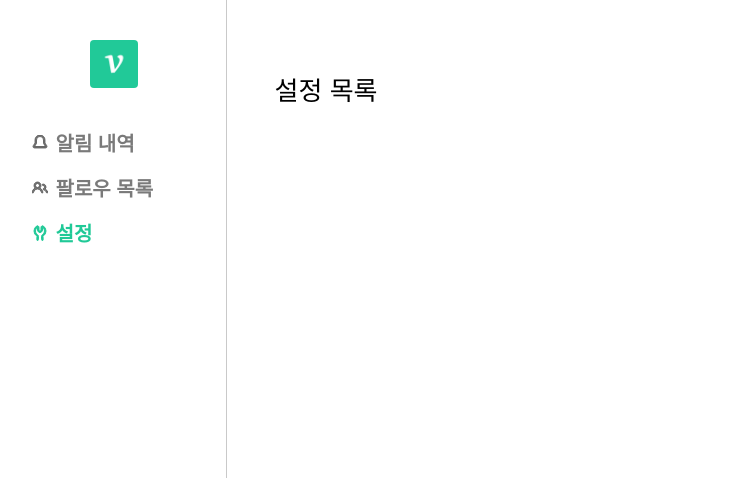
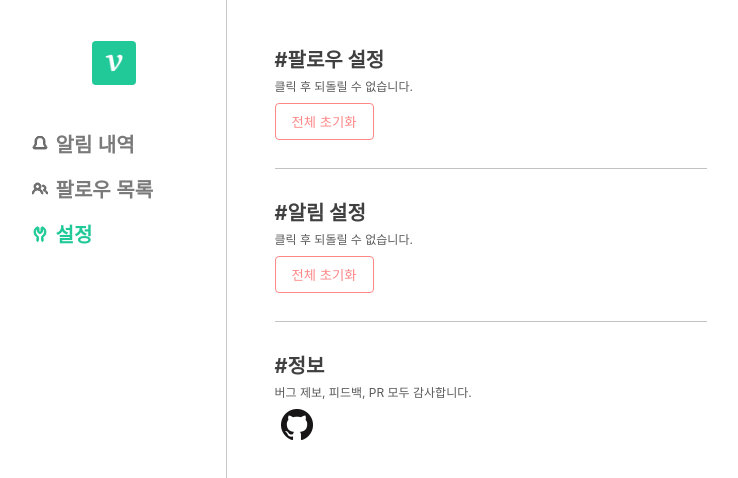
Before and after one commit to kyechan99/velog-extension, a React (Create React App) app: page / in a window 1280 px wide. Both pictures are taken after a click on the button "설정". Shown: the top 478 px of the page, without its empty margins (262-1000 px from the left). Built offline with nearby package versions, Linux system fonts and the light colour scheme; no server answers.

Commit message:
추가 : 설정 창

```diff
--- a/src/App.scss
+++ b/src/App.scss
@@ -16,11 +16,17 @@
   width: 12rem;
   padding: 1rem;
   border-right: 1px solid #4e4e4e4e;
+  .btn {
+    border: none;
+    background-color: transparent;
+    width: 3.5rem;
+    margin: 0 auto;
+    display: block;
+    cursor: pointer;
+  }
   .logo {
-    width: 3rem;
-    margin: 0 auto;
+    width: 100%;
     border-radius: .25rem;
-    display: block;
     margin-bottom: 2rem;
     margin-top: 1.5rem;
   }
--- a/src/App.tsx
+++ b/src/App.tsx
@@ -6,6 +6,7 @@ import Logo from './logo.png';
 
 import { NoticeDisplay } from '@components/Display/Notice/NoticeDisplay';
 import { FollowDisplay } from '@components/Display/Follow/FollowDisplay';
+import { SettingDisplay } from '@components/Display/Setting/SettingDisplay';
 
 
 function Layout() {
@@ -14,7 +15,9 @@ function Layout() {
   return (
     <>
       <div className="sidebar">
-          <img className="logo" src={Logo} alt="logo"/>
+          <button className="btn" onClick={ () => { window.open("https://velog.io/"); } }>
+            <img className="logo" src={Logo} alt="logo"/>
+          </button>
           <NoticeMenu active={menu=='noticeList'} setMenu={setMenu} to={'noticeList'}></NoticeMenu>
           <FollowMenu active={menu=='followList'} setMenu={setMenu} to={'followList'}></FollowMenu>
           <SettingMenu active={menu=='setting'} setMenu={setMenu} to={'setting'}></SettingMenu>
@@ -24,7 +27,7 @@ function Layout() {
           {
             noticeList: <NoticeDisplay isContents={false}></NoticeDisplay>,
             followList: <FollowDisplay></FollowDisplay>,
-            setting: <p>설정 목록</p>,
+            setting: <SettingDisplay></SettingDisplay>
           }[menu]
         }
       </div>
--- a/src/background.ts
+++ b/src/background.ts
@@ -130,6 +130,9 @@ chrome.runtime.onMessage.addListener((message: MESSAGE_TYPE, sender) => {
       noticeListData = message.notice;
       break;
 
+    case "EDIT_FOLLOW":
+      followListData = message.following;
+      break;
 
     case "EDIT_NOTICE":
       noticeListData = message.notice;
--- a/src/components/Button/Follow/FollowButton.tsx
+++ b/src/components/Button/Follow/FollowButton.tsx
@@ -29,7 +29,7 @@ export const FollowButton = ({ targetUser } : FollowButtonProps) => {
 
   return (
     <button className={`v-follow-bt ${follow ? "following" : "follow"}`} onClick={onClick}>
-      {follow ? "팔로우" : "팔로우 하기"}
+      {follow ? "팔로우 중" : "팔로우 하기"}
     </button>
   );
 };
--- a/src/components/Display/Notice/NoticeDisplay.scss
+++ b/src/components/Display/Notice/NoticeDisplay.scss
@@ -1,5 +1,5 @@
 .notice-list {
-    height: 100%;
+    height: 90%;
     overflow-y: auto;
     &::-webkit-scrollbar {
         width: .25rem;
@@ -89,3 +89,10 @@
         }
     }
 }
+
+.notice-msg {
+    margin-top: 1rem;
+    margin-bottom: 0px;
+    color: #aaa;
+    font-size: 1rem;
+}
--- a/src/components/Display/Notice/NoticeDisplay.tsx
+++ b/src/components/Display/Notice/NoticeDisplay.tsx
@@ -27,7 +27,7 @@ const Notice = ( { title, link, idx, editMode, selected, setRemoveTarget }: Noti
   return (
     <button className={`notice ${editMode ? (selected ? 'selected' : 'ready-selected') : ''}`} onClick={ onClick }>
       <p className="notice-author">{ author ? '@'+author[0] : 'NULL' }</p>
-      <p className="notice-title">{editMode ? '1' : '0'}{selected ? '1' : '0'}{ title }</p>
+      <p className="notice-title">{ title }</p>
     </button>
   )
 }
@@ -203,6 +203,7 @@ const NoticeList = ({ isContents = true }: NoticeListProps ) => {
       }
       <div className={`notice-list ${isContents ? "contents-notice-list" : "popup-notice-list"}`}>
         {
+          notices.length > 0 ?
             notices?.map((e, idx) => {
               return <Notice
                 title={e.title}
@@ -214,6 +215,15 @@ const NoticeList = ({ isContents = true }: NoticeListProps ) => {
                 setRemoveTarget={setRemoveTarget}
               ></Notice>
             })
+            :
+            <>
+              <p className="notice-msg">
+                알림 내역이 없습니다.
+              </p>
+              <p className="notice-msg">
+                아직 팔로우 이후 새로 올라온 글이 없거나 새로 고침 후 나타날 수도 있습니다.
+              </p>
+            </>
         }
       </div>
     </>
--- /dev/null
+++ b/src/components/Display/Setting/SettingDisplay.scss
@@ -0,0 +1,57 @@
+
+.block {
+    padding-top: 1.75rem;
+    padding-bottom: 1.75rem;
+    &:first-of-type {
+        padding-top: 0rem;
+    }
+    &+.block {
+        border-top: 1px solid #c3c3c3;
+    }
+    .block-title {
+        font-size: 1.25rem;
+        color: #404040;
+        font-weight: bold;
+        margin-top: 0px;
+        margin-bottom: .25rem;
+    }
+    .block-desc {
+        font-size: .75rem;
+        margin-top: 0px;
+        margin-bottom: .5rem;
+        color: #5a5a5a;
+    }
+    .btn {
+        border: none;
+        background-color: transparent;
+        cursor: pointer;
+    }
+    .btn-outline {
+        border: 1px solid black;
+        background-color: transparent;
+        cursor: pointer;
+        &.btn-warning {
+            color: #FF8787;
+            padding: .5rem 1rem;
+            border-color: #FF8787;
+            border-radius: .25rem;
+            transition: all ease .5s;
+            border-radius: .25rem;
+            &:hover {
+                color: white;
+                background-color: #FF8787;
+            }
+        }
+    }
+}
+
+.github-img {
+    width: 2rem;
+}
+
+.alert-msg {
+    display: inline;
+    color: #ff8787;
+    margin-left: 1rem;
+    font-size: .5rem;
+}
--- /dev/null
+++ b/src/components/Display/Setting/SettingDisplay.tsx
@@ -0,0 +1,53 @@
+import * as React from "react";
+import { MESSAGE_TYPE } from "@src/type/message";
+import { STORAGE_FOLLOWING, NOTICE } from "@src/type/storage";
+import "./SettingDisplay.scss";
+
+import GithubIcon from '@src/assets/github.png';
+
+export const SettingDisplay = () => {
+  const [isResetFollow, setResetFollow] = React.useState(false);
+  const [isResetNotice, setResetNotice] = React.useState(false);
+
+  const resetFollowList = () => {
+    chrome.storage.local.set({ "follow": [] });
+    chrome.runtime.sendMessage({
+      type: "EDIT_FOLLOW",
+      following: []
+    });
+    setResetFollow(true);
+  };
+
+  const resetNoticeList = () => {
+    chrome.storage.local.set({ "notice": [] });
+    chrome.runtime.sendMessage({
+      type: "EDIT_NOTICE",
+      notice: []
+    });
+    setResetNotice(true);
+  };
+
+  return (
+      <div className="setting">
+        <div className="block">
+          <h2 className="block-title">#팔로우 설정</h2>
+          <p className="block-desc">클릭 후 되돌릴 수 없습니다.</p>
+          <button className="btn-outline btn-warning" onClick={resetFollowList}>전체 초기화</button>
+          { isResetFollow && <p className="alert-msg">초기화 완료!</p> }
+        </div>
+        <div className="block">
+          <h2 className="block-title">#알림 설정</h2>
+          <p className="block-desc">클릭 후 되돌릴 수 없습니다.</p>
+          <button className="btn-outline btn-warning"onClick={resetNoticeList}>전체 초기화</button>
+          { isResetNotice && <p className="alert-msg">초기화 완료!</p> }
+        </div>
+        <div className="block">
+          <h2 className="block-title">#정보</h2>
+          <p className="block-desc">버그 제보, 피드백, PR 모두 감사합니다.</p>
+          <button className="btn" onClick={ () => { window.open("https://github.com/kyechan99/velog-follow"); } }>
+              <img className="github-img" src={GithubIcon} alt="github"/>
+          </button>
+        </div>
+      </div>
+  );
+};
```
Also changed, not shown: src/type/message.ts (+23 -5 lines), src/assets/github.png (added). Lines whose indentation alone changed are shown as unchanged.
